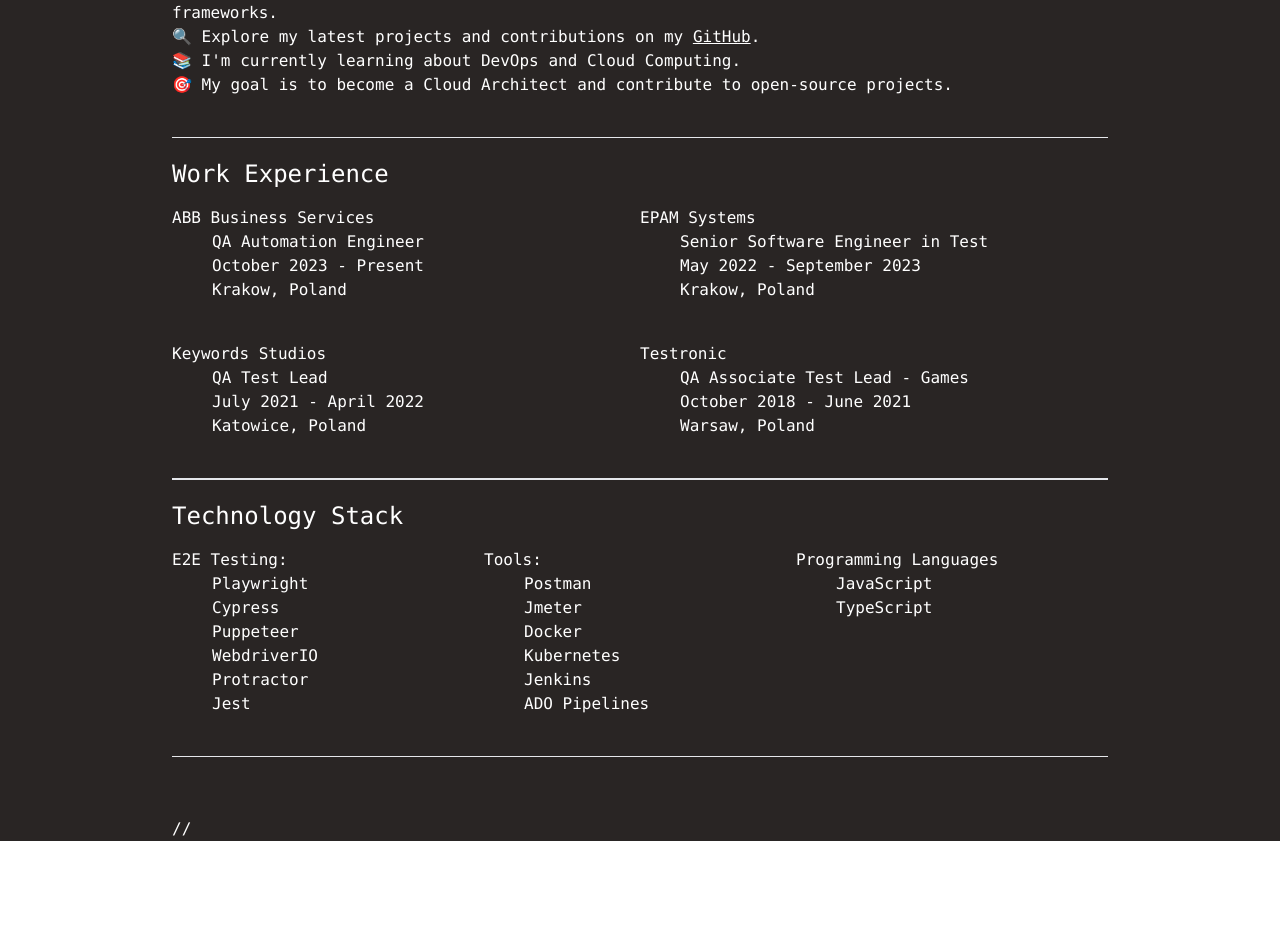
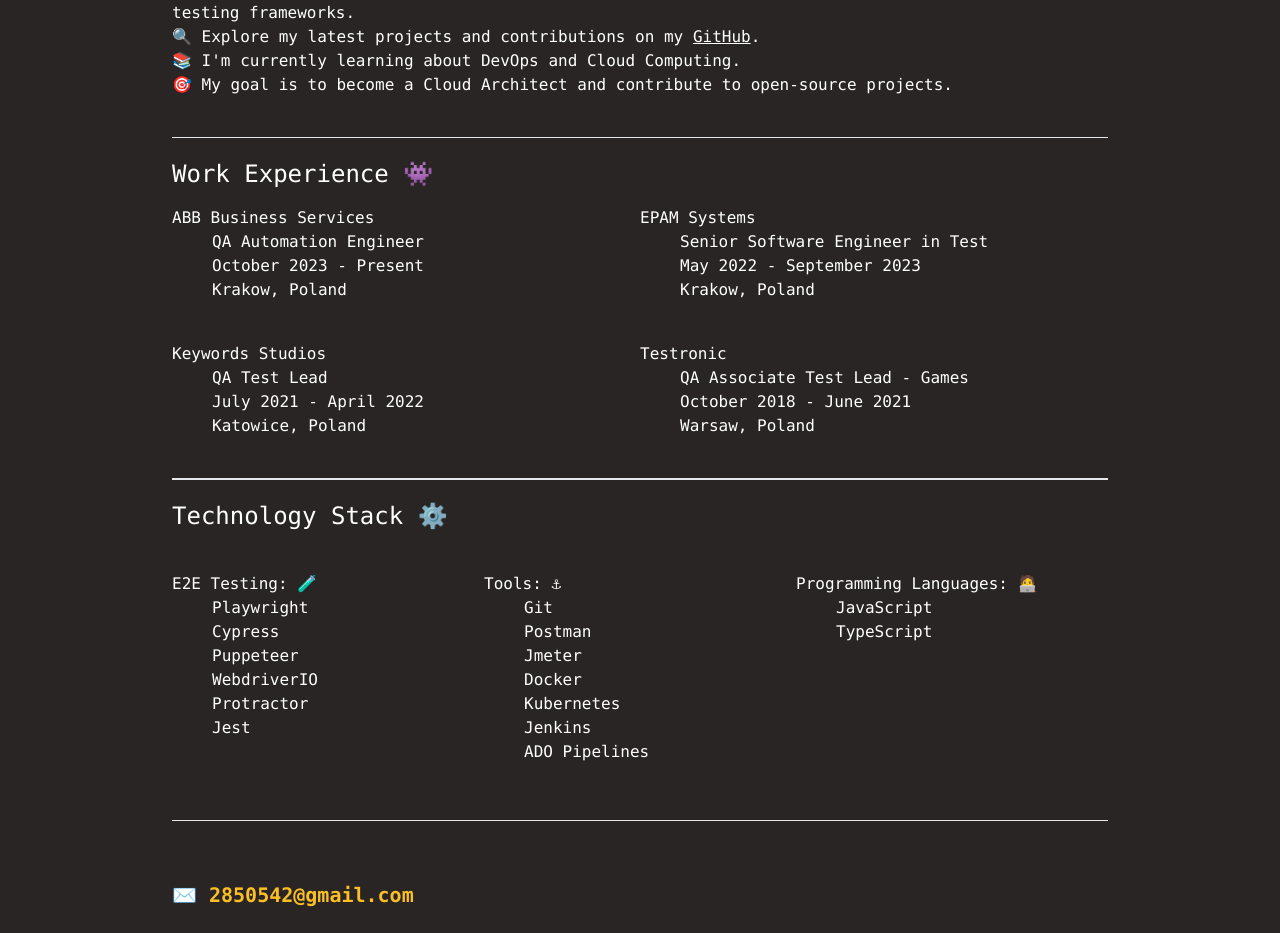
Before and after one commit to shilCode/portfolio_mohat, a React (Create React App) app in the folder portfolio-first/: page / in a window 1280 px wide. Shown: the part 260-1193 px from the top of the page. Before the commit the page ends 1101 px from the top, so only its background shows below. Built offline with nearby package versions, Linux system fonts and the light colour scheme.

Commit message:
final changes 22/7

```diff
--- a/portfolio-first/src/components/Home.jsx
+++ b/portfolio-first/src/components/Home.jsx
@@ -27,7 +27,7 @@
           <div className=' font-mono pt-5 pb-10'>
             <ul> 👋🏼 I’m Mohat Shil, a SDET with 5+ years of experience in multiple MNCs. </ul>
             <ul> 🎓 Graduated in 2021 with a Computer Engineering bechelors degree.</ul>
-            <ul>  🗡  As a passionate Test Automation Enthusiast, I specialize in cutting-edge technologies and frameworks.</ul>
+            <ul>  🗡  As a passionate Test Automation Enthusiast, I specialize in cutting-edge technologies and testing frameworks.</ul>
             <ul> 🔍 Explore my latest projects and contributions on my <a href='https://github.com/shilCode' className=' underline' target="_blank">GitHub</a>.</ul>
             <ul> 📚 I'm currently learning about DevOps and Cloud Computing.</ul>
             <ul> 🎯 My goal is to become a Cloud Architect and contribute to open-source projects.</ul>
@@ -38,7 +38,7 @@
         {/* Experience */}
       <hr />
         <div >
-        <h2 className='  font-mono pt-5 pb-4 text-2xl'>Work Experience </h2>
+        <h2 className='  font-mono pt-5 pb-4 text-2xl'>Work Experience 👾</h2>
         <div>
 
         <div className=' flex pb-10 '>
@@ -112,10 +112,10 @@
       <hr />
         {/* Tech Stack */}
         <div className='pb-10' >
-        <h2 className='  font-mono pt-5 pb-4 text-2xl'>Technology Stack</h2>
+        <h2 className='  font-mono pt-5 pb-10 text-2xl'>Technology Stack ⚙️</h2>
               <div className=' flex'>
-                  <div className=' pb-10 w-1/2'>
-                    <div>E2E Testing:
+                  <div className=' pb-20 w-1/2'>
+                    <div>E2E Testing: 🧪
                     <div className='ms-10'>
                     <a href="https://playwright.dev/" target="_blank">Playwright</a><br/>
                     <a href="https://www.cypress.io/" target="_blank">Cypress</a><br/>
@@ -128,7 +128,8 @@
                   </div>
 
                   <div className='flex w-1/2'>
-                    <div >Tools: <br/>
+                    <div >Tools: ⚓<br/>
+                    <a className='ms-10 ' href="https://git-scm.com/" target="_blank">Git</a><br/>
                     <a className='ms-10 ' href="https://www.postman.com/" target="_blank">Postman</a><br/>
                     <a className='ms-10 ' href="https://jmeter.apache.org/" target="_blank">Jmeter</a><br/>
                     <a className='ms-10 ' href="https://www.docker.com/" target="_blank">Docker</a><br/>
@@ -138,7 +139,7 @@
 
                   </div>
               </div>
-                  <div className=' w-1/2'>Programming Languages
+                  <div className=' w-1/2'>Programming Languages: 🧑‍💻
                     <div className='ms-10  '>
                     <a href="https://javascript.info/" target="_blank">JavaScript</a><br/>
                     <a href="https://typescriptlang.org/" target="_blank">TypeScript</a><br/>
@@ -150,9 +151,13 @@
         </div>
 
         {/* footer */}
-        <footer className=' bg-none font-mono pt-5'>
-             //
-        </footer>
+        <div className=' bg-none font-mono pt-5'>
+        <a  href='2850542@gmail.com' target='_blank' className='text-[#fbbf24]  font-extrabold  text-xl'>
+          ✉️  2850542@gmail.com
+        </a>
+        </div>
+        <br />
+
 
       </div>
 
```
